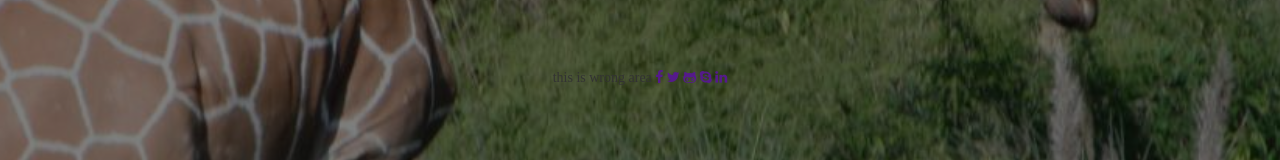
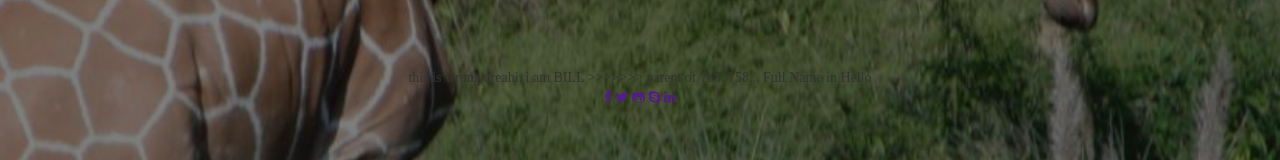
Before and after one commit to billchiang/static_website, a plain HTML site: page index.html in a window 1280 px wide. Shown: the part 385-545 px from the top of the page. Drawn offline with Linux system fonts and the light colour scheme.

Commit message:
fix git reverse after

```diff
--- a/index.html
+++ b/index.html
@@ -42,8 +42,12 @@
     <div class="overlay"></div>
     <div class="container_table">
       <div class="container_table_cell">
+<<<<<<< HEAD
         <h2>hi, i am Bill Chiang</h2>
         this is wrong area<ta
+=======
+        <h2>hi, i am BILL</h2>
+>>>>>>> parent of 7b85758... Full Name in Hello
         <div class="social_icons">
           <a href="">
             <i class="fa fa-facebook" aria-hidden="true"></i>
```
